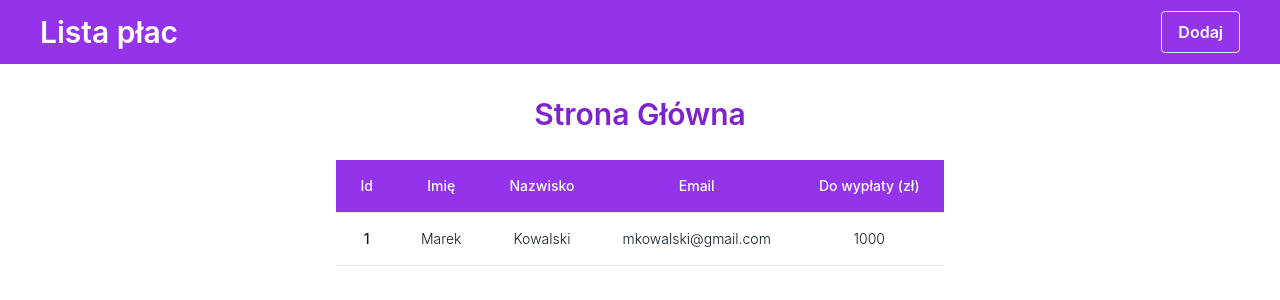
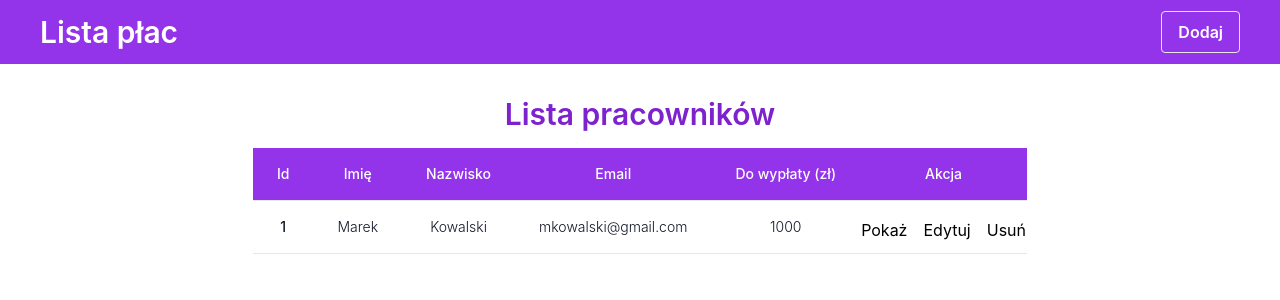
Before and after one commit to bar-85/React-lista-plac-JSON-Server, a React (Create React App) app: page / in a window 1280 px wide. Shown: the top 300 px of the page. Built offline with nearby package versions, Linux system fonts and the light colour scheme.

Commit message:
add table

```diff
--- a/src/Pages/Home.js
+++ b/src/Pages/Home.js
@@ -3,12 +3,12 @@ import React from 'react'
 const Home = () => {
 	return (
 		<div className='w-full h-full justify-center items-center flex flex-col px-10 py-8'>
-			<h1 className='text-purple-700 text-3xl font-semibold font-Montserrat'>Strona Główna</h1>
+			<h1 className='text-purple-700 text-3xl font-semibold font-Montserrat'>Lista pracowników</h1>
 			<div class='flex flex-col'>
 				<div class='overflow-x-auto sm:-mx-6 lg:-mx-8'>
 					<div class='py-4 inline-block min-w-full sm:px-6 lg:px-8'>
 						<div class='overflow-hidden'>
-							<table class='min-w-full text-center mt-3'>
+							<table class='min-w-full text-center'>
 								<thead class='border-b bg-purple-600'>
 									<tr>
 										<th scope='col' class='text-sm font-medium text-white px-6 py-4'>
@@ -26,6 +26,9 @@ const Home = () => {
 										<th scope='col' class='text-sm font-medium text-white px-6 py-4'>
 											Do wypłaty (zł)
 										</th>
+                    <th scope='col' class='text-sm font-medium text-white px-6 py-4'>
+											Akcja
+										</th>
 									</tr>
 								</thead>
 								<tbody>
@@ -35,6 +38,11 @@ const Home = () => {
 										<td class='text-sm text-gray-900 font-light px-6 py-4 whitespace-nowrap'>Kowalski</td>
 										<td class='text-sm text-gray-900 font-light px-6 py-4 whitespace-nowrap'>mkowalski@gmail.com</td>
 										<td class='text-sm text-gray-900 font-light px-6 py-4 whitespace-nowrap'>1000</td>
+										<td class='flex justify-center items-center space-x-4 mt-4'>
+                      <button>Pokaż</button>
+                      <button>Edytuj</button>
+                      <button>Usuń</button>
+                      </td>
 									</tr>
 								</tbody>
 							</table>
```
